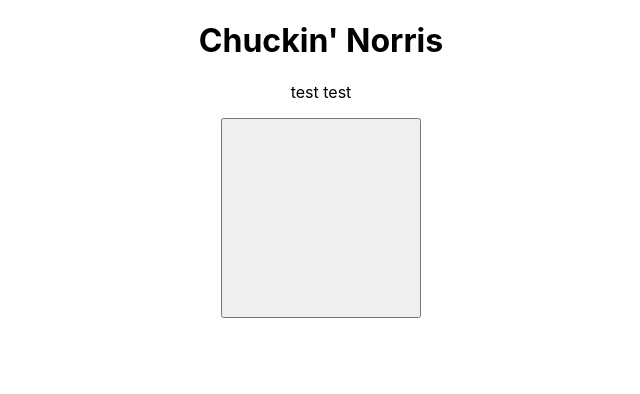
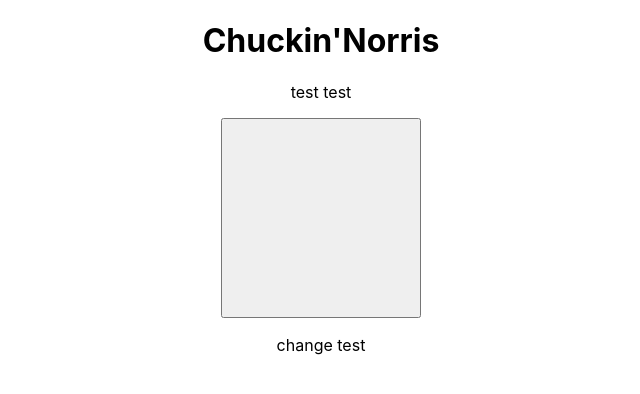
Before and after one commit to sebfree/Chuckin-Norris, a React (Create React App) app: page / in a window 1280 px wide. Shown: the top 394 px of the page, without its empty margins (319-959 px from the left). Built offline with nearby package versions, Linux system fonts and the light colour scheme.

Commit message:
initial commit

```diff
--- a/src/App.js
+++ b/src/App.js
@@ -77,10 +77,11 @@
    console.log('Hello from the RENDER method');
  return (
    <div className="App">
-     <h1>Chuckin' Norris</h1>
+     <h1>Chuckin'Norris</h1>
      <p>test test</p>
      <p>{this.state.jokeTime}</p>
      <button onClick={this.getJoke}></button>
+     <p>change test</p>
 
    </div>
   );
```
